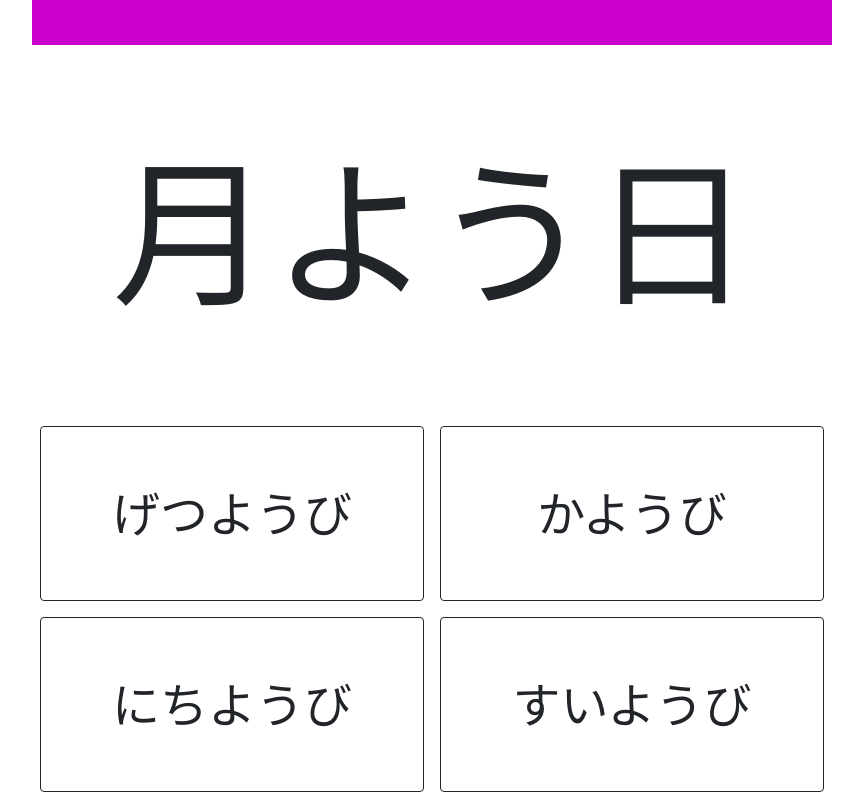
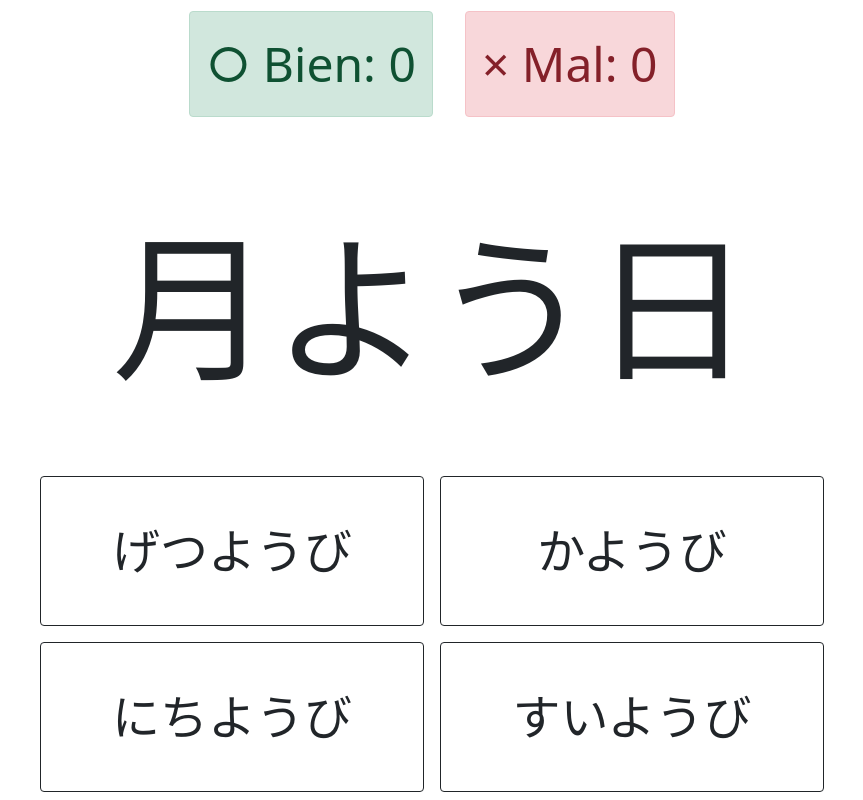
Before and after one commit to prausela/jouzu-kizuna, a React (Create React App) app: page / in a window 1280 px wide. Shown: the whole page, without its empty margins (208-1071 px from the left). Built offline with nearby package versions, Linux system fonts and the light colour scheme.

Commit message:
Add right and wrong counters to MenuUI

```diff
--- a/src/UI/Interface.css
+++ b/src/UI/Interface.css
@@ -10,15 +10,19 @@
         "q q"
         "q q"
         "q q"
+        "q q"
         "ans1 ans2"
         "ans1 ans2"
+        "ans1 ans2"
+        "ans3 ans4"
         "ans3 ans4"
         "ans3 ans4";
 }
 
 .menu{
     grid-area: menu;
-    background-color: #c0c;
+    font-size: 3em;
+    margin: auto auto;
 }
 
 .question{
--- a/src/UI/MenuUI.js
+++ b/src/UI/MenuUI.js
@@ -1,9 +1,12 @@
 import React from 'react';
 
-const MenuUI = () => {
+const MenuUI = (props) => {
+    const correct = props.correct ? props.correct : 0;
+    const incorrect = props.incorrect ? props.incorrect : 0;
     return (
-        <div className="menu">
-
+        <div className="menu d-flex">
+            <div className="flex-grow-1 px-3"><div className="alert alert-success">○ Bien: {correct}</div></div>
+            <div className="flex-grow-1 px-3"><div className="alert alert-danger">× Mal: {incorrect}</div></div>
         </div>
     )
 }
```
